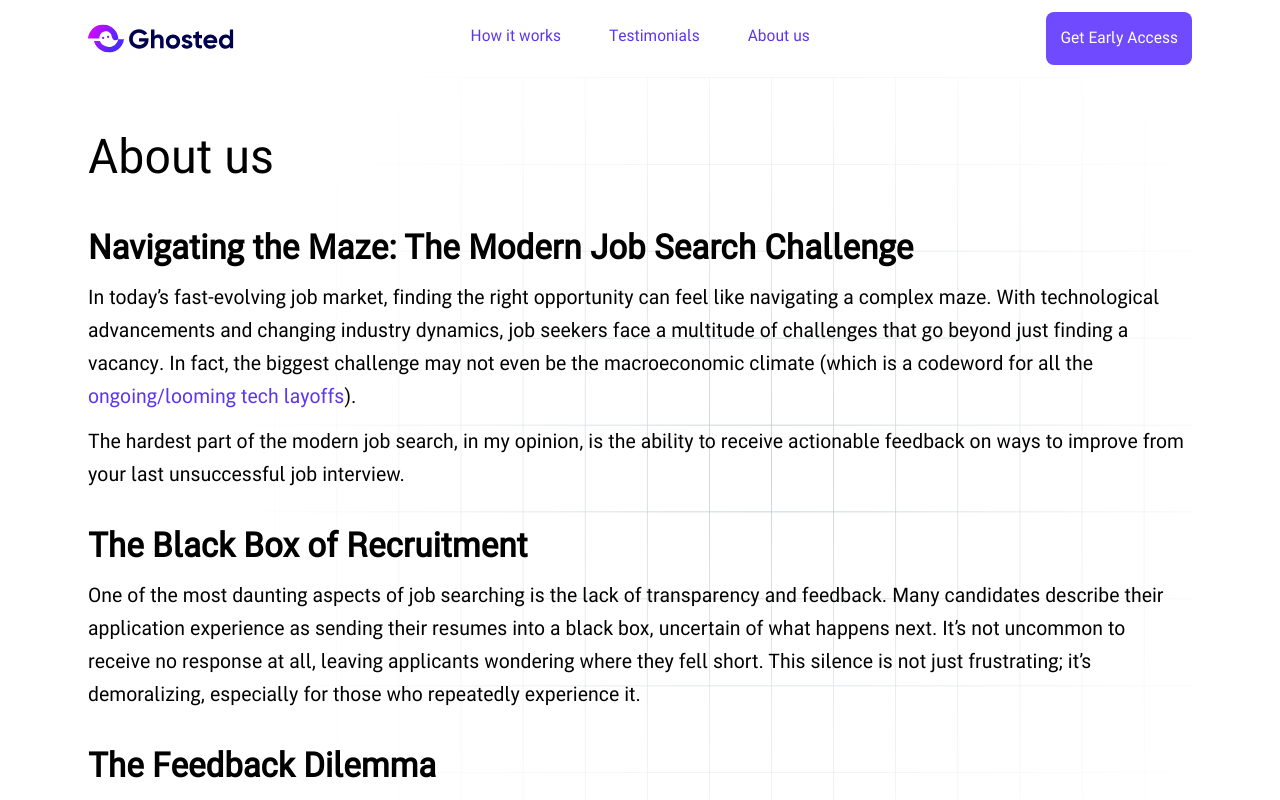
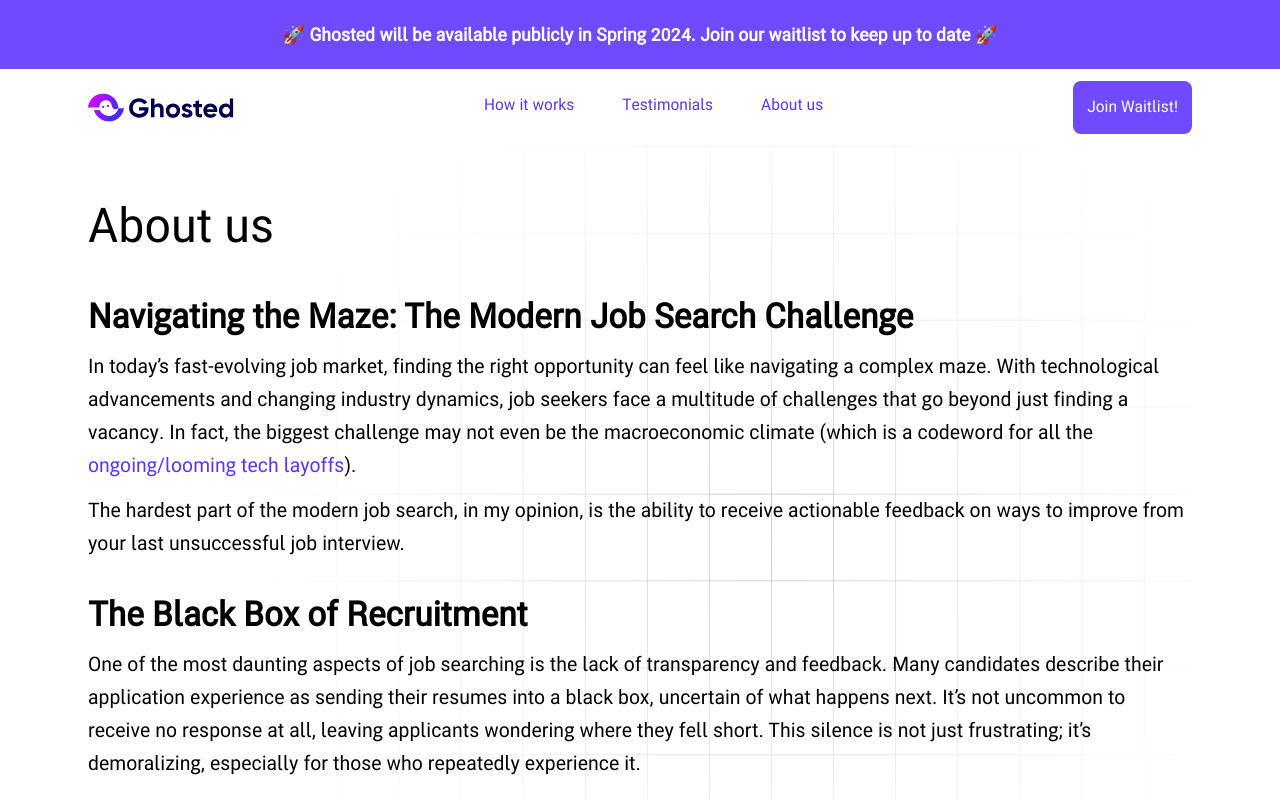
Before and after one commit to tryghosted/frontend, a Next.js app: page /about in a window 1280 px wide. Shown: the top 800 px of the page. Built offline with nearby package versions, Linux system fonts and the light colour scheme.

Commit message:
Add banner and add email signup to about page

```diff
--- a/src/app/about/page.tsx
+++ b/src/app/about/page.tsx
@@ -1,4 +1,5 @@
 import { Title, Text, Space, List } from "@mantine/core";
+import EmailSignup from '../components/email-signup';
 
 export default function About() {
   return (
@@ -161,6 +162,9 @@ export default function About() {
           Try us for free at <a href="https://tryghosted.ai">tryghosted.ai</a>.
         </Text>
       </section>
+      <section id="join-waitlist" className="flex justify-center mb-6">
+        <EmailSignup />
+      </section>
     </main>
   );
 }
--- a/src/app/components/email-signup.tsx
+++ b/src/app/components/email-signup.tsx
@@ -16,7 +16,7 @@ export default function EmailSignup() {
             <form action={handleForm} className={styles.form}>
                 <label htmlFor="signup-email" className='sr-only'>Email</label>
                 <input id="signup-email" name="email" type="email" required placeholder='your@email.com' className={styles.input} />
-                <button type="submit" value="Get Access!" className={styles.button}>Get Access!</button>
+                <button type="submit" value="Join Waitlist!" className={styles.button}>Join Waitlist!</button>
             </form>
         </div>
     );
--- a/src/app/components/header.tsx
+++ b/src/app/components/header.tsx
@@ -28,8 +28,8 @@ export default function Header() {
                 ))}
             </div>
             <div>
-                <Link href="#get-access" className={`${styles.accessLink} hidden lg:block`}>
-                    Get Early Access
+                <Link href="#join-waitlist" className={`${styles.accessLink} hidden lg:block`}>
+                    Join Waitlist!
                 </Link>
                 <button
                     onClick={() => setIsOpen(!isOpen)}
@@ -63,8 +63,8 @@ export default function Header() {
                             {link.title}
                         </Link>
                     ))}
-                    <Link className={`${styles.accessLink} inline`} href="#get-access">
-                        Get Early Access
+                    <Link className={`${styles.accessLink} inline`} href="#join-waitlist">
+                        Join Waitlist!
                     </Link>
                 </div>
             </div>
--- a/src/app/globals.css
+++ b/src/app/globals.css
@@ -34,11 +34,7 @@ body {
   background: var(--brand-purple);
   color: white;
 }
+
 .primary-button:hover {
   background: var(--brand-purple-darken);
 }
-
-
-button {
-  background: var(--brand-purple);
-}
--- a/src/app/layout.tsx
+++ b/src/app/layout.tsx
@@ -1,14 +1,19 @@
 import type { Metadata } from "next";
 import { Poppins } from "next/font/google";
 import "./globals.css";
+import styles from "./styles.module.css";
 import Header from "@/app/components/header";
 import Footer from "@/app/components/footer";
 import "@mantine/core/styles.css";
 import localFont from "next/font/local";
 import { Analytics } from "@vercel/analytics/react";
-import { GoogleTagManager } from '@next/third-parties/google'
-
-import { ColorSchemeScript, MantineProvider, createTheme } from "@mantine/core";
+import { GoogleTagManager } from "@next/third-parties/google";
+import {
+  Alert,
+  ColorSchemeScript,
+  MantineProvider,
+  createTheme,
+} from "@mantine/core";
 
 const font = Poppins({
   subsets: ["latin"],
@@ -49,6 +54,13 @@ export default function RootLayout({
       <body className={robertFont.className}>
         <MantineProvider theme={{ fontFamily: robertFont.style.fontFamily }}>
           <Analytics />
+          <div className={`p-6 ${styles.banner}`}>
+            <div className="max-w-6xl mx-auto px-6">
+              🚀 Ghosted will be available publicly in Spring 2024.{" "}
+              <a href="#join-waitlist">Join our waitlist to keep up to date</a>{" "}
+              🚀
+            </div>
+          </div>
           <div className="max-w-6xl mx-auto px-6">
             <Header />
             {children}
--- a/src/app/page.tsx
+++ b/src/app/page.tsx
@@ -82,7 +82,7 @@ function HowItWorksSection() {
         ))}
       </div>
       <div className='text-center py-12'>
-        <a href="#get-access" className="primary-button">Get Access!</a>
+        <a href="#join-waitlist" className="primary-button">Join Waitlist!</a>
       </div>
     </section>
   )
@@ -90,7 +90,7 @@ function HowItWorksSection() {
 
 function GetAccessSection() {
   return (
-    <section id="get-access" className='py-7 lg:py-14'>
+    <section id="join-waitlist" className='py-7 lg:py-14'>
       <div className='grid md:grid-cols-2'>
         <div style={{ position: 'relative', width: '400px', margin: '0 auto' }}>
           <Image
--- a/src/app/signup/page.tsx
+++ b/src/app/signup/page.tsx
@@ -220,7 +220,7 @@ function Signup() {
       <div className={`${styles.card}`}>
         <div className="flex flex-col justify-center items-center">
           <h2 className="text-2xl font-bold">
-            Get Early Access to Ghosted.AI Beta
+            Join The Waitlist For Ghosted.AI Beta
           </h2>
           <div className="pt-8"></div>
           <div className="px-16 py-8 border rounded-2xl">
--- a/src/app/styles.module.css
+++ b/src/app/styles.module.css
@@ -6,11 +6,29 @@
   line-height: normal;
 }
 
+.banner {
+  background-color: var(--brand-purple);
+  /* font-family: Roobert; */
+  font-style: normal;
+  font-weight: 700;
+  line-height: normal;
+  color: white;
+  font-size: 18px;
+  text-align: center;
+}
+
+.banner a {
+  color: white;
+
+  &:hover {
+    text-decoration: underline;
+    text-underline-offset: 2px;
+  }
+}
+
 .h2 {
   color: var(--brand-purple-darkest);
   text-align: center;
-  /* font-family: Roobert; */
-  /* font-size: 40px; */
   font-style: normal;
   font-weight: 700;
   line-height: normal;
@@ -18,7 +36,6 @@
 
 .h3 {
   color: #787878;
-  /* font-family: Roobert-Regular; */
   font-size: 16px;
   font-style: normal;
   font-weight: 400;
```
